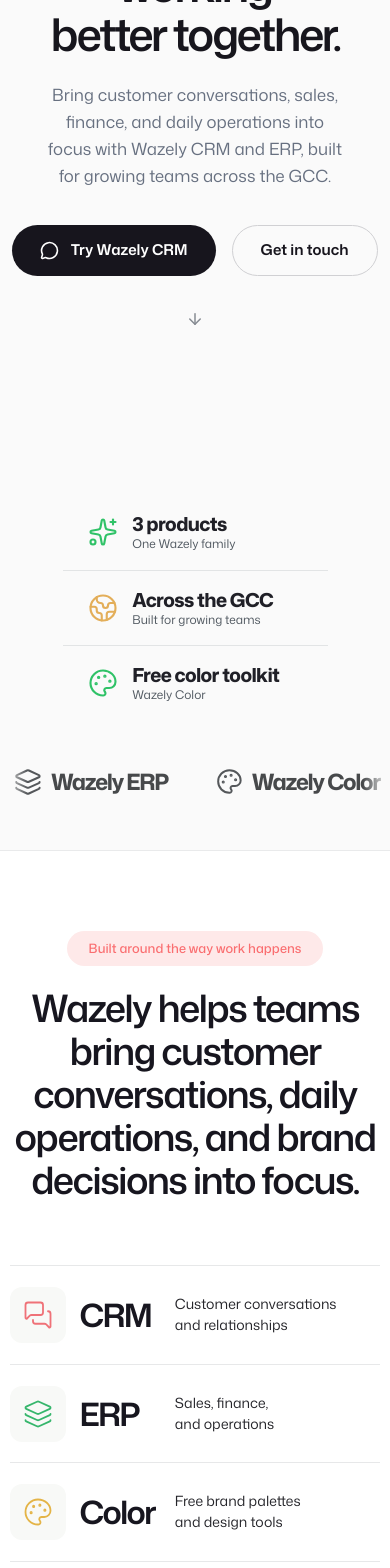
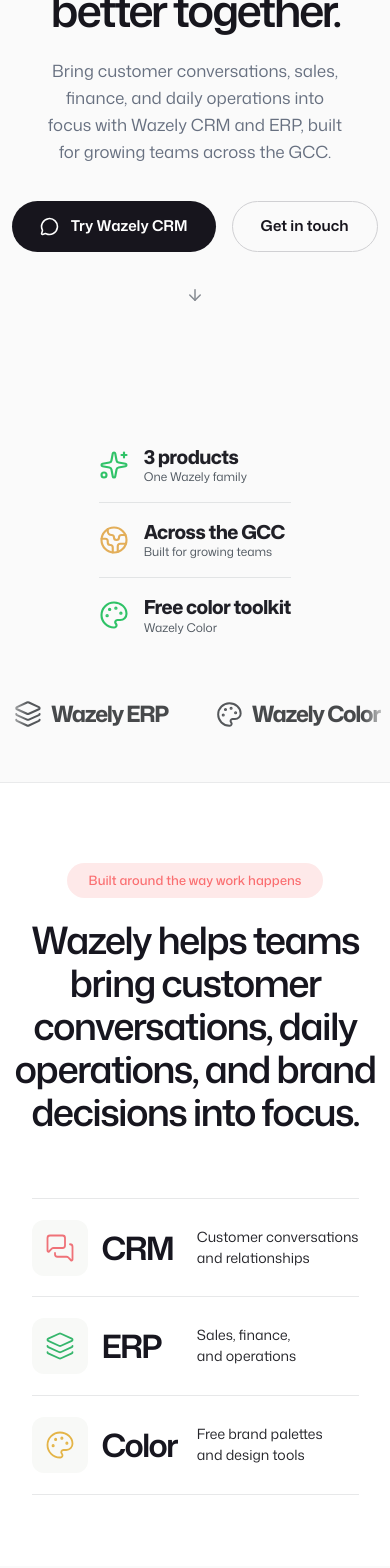
Before and after one commit to brilldevteam/Wazely-Official-Site, a Next.js app: page / in a window 390 px wide. Shown: the part 394-1962 px from the top of the page. Built offline with nearby package versions, Linux system fonts and the light colour scheme; no server answers.

Commit message:
Center mobile homepage rows and tighten proof spacing

```diff
--- a/src/app/globals.css
+++ b/src/app/globals.css
@@ -1101,9 +1101,9 @@ button {
   .hv-proof-marquee { margin-top: 4rem; }
 }
 @media (max-width: 650px) {
-  .hv-proof { padding: 2.8rem 0 3.2rem; }
-  .hv-proof-highlights { display: grid; grid-template-columns: 1fr; gap: 0; width: min(100% - 2rem, 265px); margin-inline: auto; }
-  .hv-proof-item { display: grid; grid-template-columns: 30px minmax(0, 170px); justify-content: center; gap: .9rem; min-height: 4.7rem; padding: .7rem 0; }
+  .hv-proof { padding: calc(1.5rem + 1px) 0 3.2rem; }
+  .hv-proof-highlights { display: grid; grid-template-columns: 1fr; gap: 0; width: max-content; max-width: calc(100% - 2rem); margin-inline: auto; }
+  .hv-proof-item { display: grid; grid-template-columns: 30px max-content; gap: .9rem; min-height: 4.7rem; padding: .7rem 0; }
   .hv-proof-item + .hv-proof-item { border-left: 0; border-top: 1px solid #e2e4e5; }
   .hv-proof-item strong { font-size: 1.2rem; }
   .hv-proof-item p span { font-size: .75rem; }
@@ -1195,13 +1195,17 @@ button {
   .hv-intro { padding: 5rem 0 4.5rem; }
   .hv-intro-pill { font-size: .8rem; }
   .hv-intro .hv-intro-statement h2 { font-size: clamp(2.35rem, 9.2vw, 3.4rem); }
-  .hv-intro-pillars { grid-template-columns: 1fr; gap: 0; margin-top: 4rem; }
-  .hv-intro-pillar { flex-wrap: nowrap; gap: .85rem; padding: 1.3rem 0; border-top: 1px solid #e7e8e9; }
+  .hv-intro-pillars { grid-template-columns: 1fr; gap: 0; width: max-content; max-width: 100%; margin: 4rem auto 0; }
+  .hv-intro-pillar { display: grid; grid-template-columns: 3.5rem 5.1rem max-content; gap: .85rem; padding: 1.3rem 0; border-top: 1px solid #e7e8e9; }
   .hv-intro-pillar:last-child { border-bottom: 1px solid #e7e8e9; }
   .hv-pillar-icon { width: 3.5rem; height: 3.5rem; border-radius: .75rem; }
   .hv-pillar-icon svg { width: 30px; height: 30px; }
-  .hv-intro-pillar strong { min-width: 5.1rem; font-size: 2rem; }
-  .hv-intro-pillar p { flex-basis: auto; font-size: .88rem; }
+  .hv-intro-pillar strong { min-width: 0; font-size: 2rem; }
+  .hv-intro-pillar p { font-size: .88rem; }
+}
+@media (max-width: 350px) {
+  .hv-intro-pillars { width: 100%; }
+  .hv-intro-pillar { grid-template-columns: 3.5rem 4.5rem minmax(0, 1fr); gap: .65rem; }
 }
 
 /* Editorial illustrations and capability tiles on the dark product rows. */
@@ -1239,9 +1243,11 @@ button {
   .hv-product-row { grid-template-columns: 2rem minmax(0, 1fr) 2.5rem; grid-template-rows: auto auto auto; min-height: 0; gap: .75rem; padding-block: 1.5rem; }
   .hv-product-number { grid-column: 1; grid-row: 1; }
   .hv-product-name { grid-column: 2; grid-row: 1; }
-  .hv-product-illustration { grid-column: 2 / 4; grid-row: 2; justify-self: start; height: 7.5rem; }
+  .hv-product-illustration { grid-column: 1 / -1; grid-row: 2; justify-self: center; height: 7.5rem; }
   .hv-product-illustration img { height: 7.5rem; }
-  .hv-product-detail { grid-column: 2 / 4; grid-row: 3; margin: 1.5rem 0 0; }
+  .hv-product-detail { grid-column: 1 / -1; grid-row: 3; align-items: center; margin: 1.5rem 0 0; }
+  .hv-product-category { text-align: center; }
+  .hv-product-icons { justify-content: center; }
   .hv-product-arrow { grid-column: 3; grid-row: 1; }
   .hv-product-icon-tile { width: 3rem; height: 3rem; border-radius: .75rem; }
   .hv-product-icon-tile svg { width: 23px; height: 23px; }
@@ -1322,7 +1328,7 @@ button {
   .hv-solutions-overline { flex-wrap: wrap; font-size: .82rem; }
   .hv-solutions-heading h2 { font-size: clamp(2.6rem, 10vw, 3.8rem); }
   .hv-solutions-heading > p:last-child { font-size: 1rem; }
-  .hv-hero { min-height: calc(100svh - var(--site-header-height, 72px)); }
+  .hv-hero { min-height: calc(100svh - var(--site-header-height, 72px) - 3rem); }
   .hv-solutions-heading { user-select: none; touch-action: pan-y; }
   .hv-solutions { margin-top: 3rem; }
   .hv-tab-list { grid-template-columns: repeat(2, minmax(0, 1fr)); }
```
Also changed, not shown: 1 other file (tests, documents, lock files or other folders).
